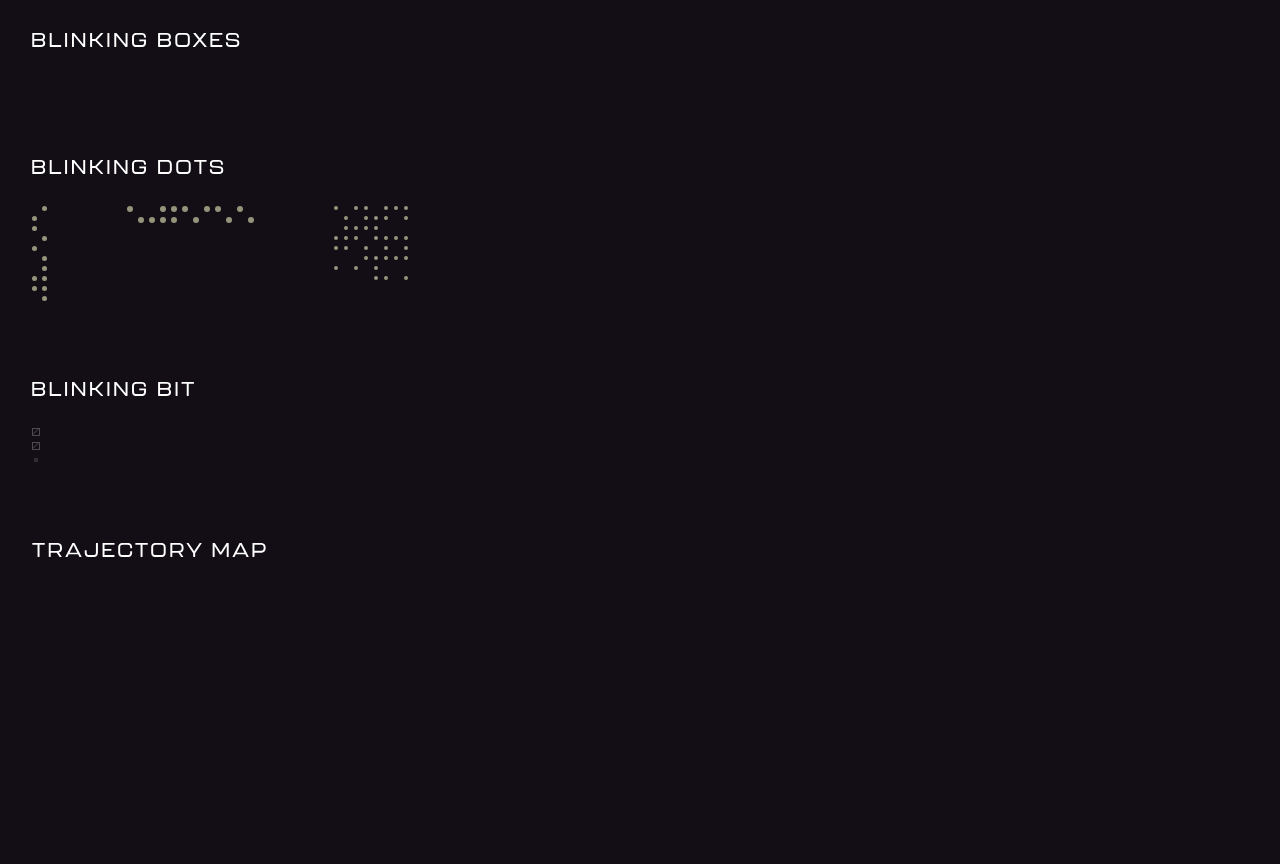
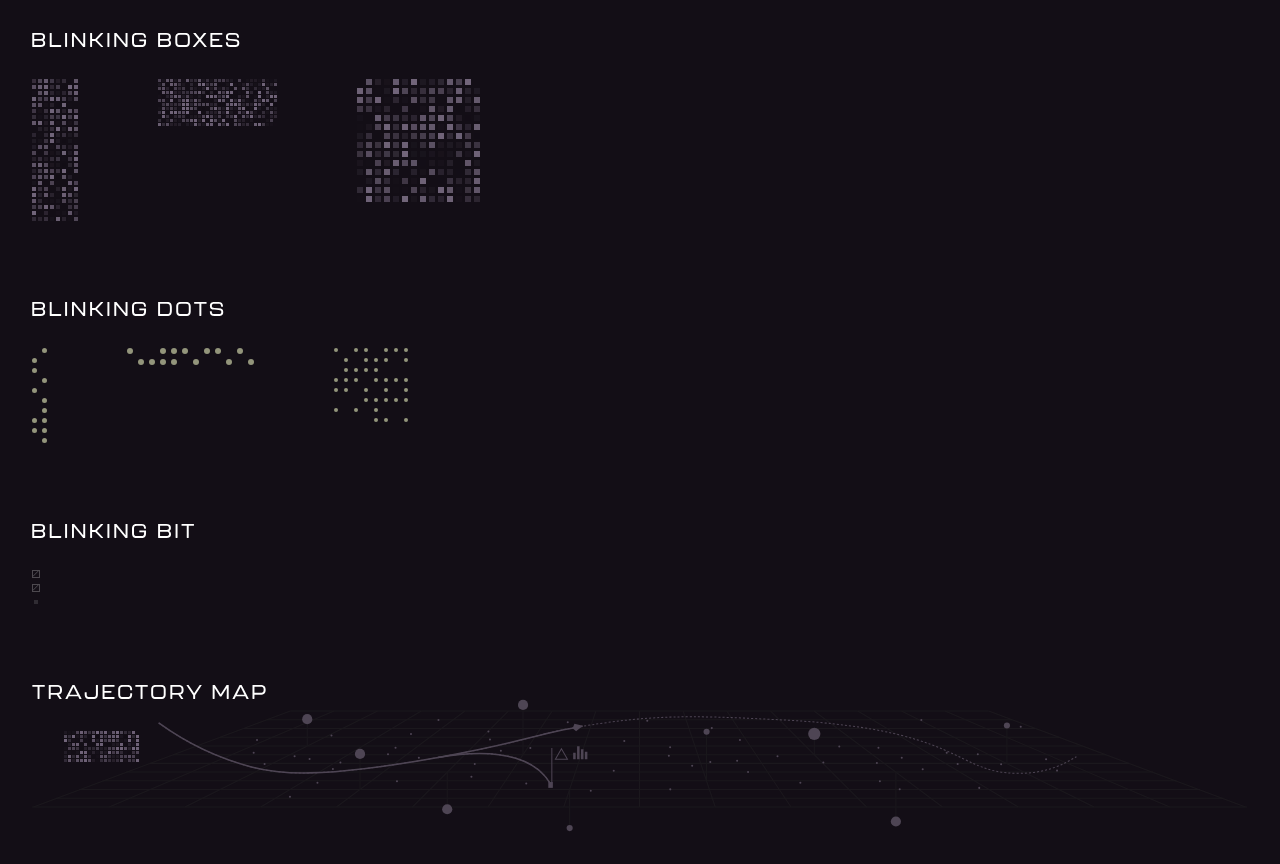
Before and after one commit to EntropyReversed/project-phoenic, a website built with Vite: page index.html in a window 1280 px wide. Built offline with nearby package versions, Linux system fonts and the light colour scheme; a web font is replaced by a local one.

Commit message:
returned code to previous state

```diff
--- a/BlinkingDots.js
+++ b/BlinkingDots.js
@@ -1,4 +1,6 @@
-class BlinkingDots {
+import gsap from 'gsap';
+
+export class BlinkingDots {
   svgNS = "http://www.w3.org/2000/svg";
   timeline = gsap.timeline();
   omitIndexes = {
@@ -113,5 +115,3 @@ class BlinkingDots {
     })
   }
 }
-
-export default BlinkingDots;
--- a/index.html
+++ b/index.html
@@ -11,7 +11,7 @@
     rel="stylesheet">
   <link rel="stylesheet" href="./style.css" />
   <script src="https://cdn.jsdelivr.net/npm/simplex-noise/simplex-noise.min.js"></script>
-  <script src="https://cdn.jsdelivr.net/npm/gsap@3.12.5/dist/gsap.min.js"></script>
+  <!-- <script src="https://cdn.jsdelivr.net/npm/gsap@3.12.5/dist/gsap.min.js"></script> -->
   <title>Project Phoenix</title>
 </head>
 
--- a/main.js
+++ b/main.js
@@ -1,29 +1,29 @@
-// import { AnimatedGraph } from './AnimatedGraph.js';
-// import { BlinkingBoxes } from './BlinkingBoxes.js';
-import BlinkingDots from './BlinkingDots.js';
-// import { TrajectoryMap } from './TrajectoryMap.js';
+import { AnimatedGraph } from './AnimatedGraph';
+import { BlinkingBoxes } from './BlinkingBoxes';
+import { BlinkingDots } from './BlinkingDots';
+import { TrajectoryMap } from './TrajectoryMap';
 
 document.addEventListener('DOMContentLoaded', () => {
-  // const allBoxes = document.querySelectorAll('.blinking-boxes');
+  const allBoxes = document.querySelectorAll('.blinking-boxes');
   const allDots = document.querySelectorAll('.blinking-dots');
-  // const allAnimatedGraphs = document.querySelectorAll('.animated-graph');
-  // const trajectoryMap = document.querySelector('.trajectory-map');
+  const allAnimatedGraphs = document.querySelectorAll('.animated-graph');
+  const trajectoryMap = document.querySelector('.trajectory-map');
 
   console.log('log from github script')
 
-  // if (allBoxes.length) {
-  //   allBoxes.forEach((box) => {
-  //     const { size, gap, rows, cols } = box.dataset;
+  if (allBoxes.length) {
+    allBoxes.forEach((box) => {
+      const { size, gap, rows, cols } = box.dataset;
 
-  //     new BlinkingBoxes({
-  //       container: box,
-  //       boxSize: +size || 4,
-  //       gap: +gap || 2,
-  //       rows: +rows || 24,
-  //       cols: +cols || 8,
-  //     });
-  //   });
-  // }
+      new BlinkingBoxes({
+        container: box,
+        boxSize: +size || 4,
+        gap: +gap || 2,
+        rows: +rows || 24,
+        cols: +cols || 8,
+      });
+    });
+  }
 
   if (allDots.length) {
     allDots.forEach((dot) => {
@@ -39,21 +39,21 @@ document.addEventListener('DOMContentLoaded', () => {
     });
   }
 
-  // if (trajectoryMap) {
-  //   new TrajectoryMap({
-  //     wrap: trajectoryMap,
-  //   });
-  // }
+  if (trajectoryMap) {
+    new TrajectoryMap({
+      wrap: trajectoryMap,
+    });
+  }
 
-  // if (allAnimatedGraphs.length) {
-  //   allAnimatedGraphs.forEach(wrap => {
-  //     const { isVertical } = wrap.dataset;
-  //     console.log(Boolean(isVertical))
-  //     new AnimatedGraph({
-  //       wrap,
-  //       isVertical: Boolean(isVertical)
-  //     })
-  //   });
-  // }
+  if (allAnimatedGraphs.length) {
+    allAnimatedGraphs.forEach(wrap => {
+      const { isVertical } = wrap.dataset;
+      console.log(Boolean(isVertical))
+      new AnimatedGraph({
+        wrap,
+        isVertical: Boolean(isVertical)
+      })
+    });
+  }
 
 });
```
